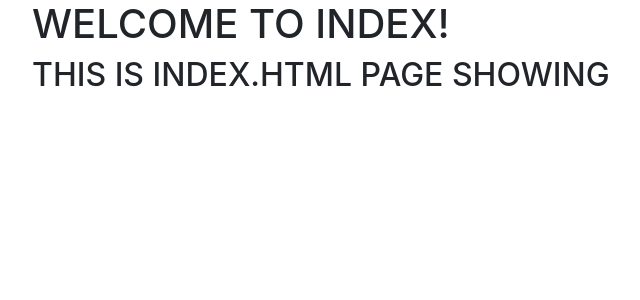
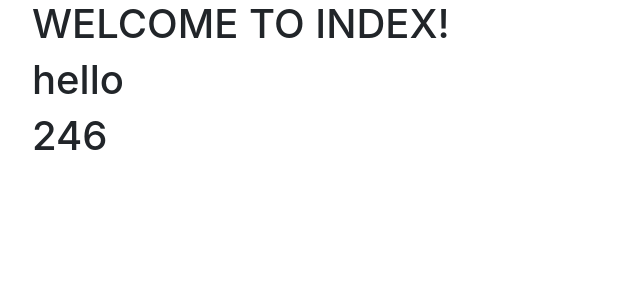
Before and after one commit to LukaszMichalowski/Django_Relative_URLS_Inheritance, a Django app: page / in a window 1280 px wide. Shown: the part 56-356 px from the top of the page, without its empty margins (53-693 px from the left). Run offline with Django 3.2, Linux system fonts and the light colour scheme; some libraries are stand-ins or nearby versions.

Commit message:
Second commit

```diff
--- a/basic_app/views.py
+++ b/basic_app/views.py
@@ -3,7 +3,8 @@ from django.shortcuts import render
 # Create your views here.
 
 def index(request):
-    return render(request,'basic_app/index.html')
+    context_dict = {'text': 'hello world', 'number': '123'}
+    return render(request,'basic_app/index.html', context_dict)
 
 def other(request):
     return render(request,'basic_app/other.html')
--- a/templates/basic_app/index.html
+++ b/templates/basic_app/index.html
@@ -2,5 +2,7 @@
 {%extends "basic_app/base.html"%}
     {% block body_block %}
     <h1>WELCOME TO INDEX!</h1>
-    <h2>THIS IS INDEX.HTML PAGE SHOWING</h2>
+    {% comment %} <h2>THIS IS INDEX.HTML PAGE SHOWING</h2> {% endcomment %}
+    <h1>{{text|cut:'world'}}</h1>
+    <h1>{{number|add:'123'}}</h1>
     {%endblock %}
```
Also changed, not shown: basic_app/templatetags/my_extras.py (added, +13 -0 lines), basic_app/templatetags/__init__.py (added).
